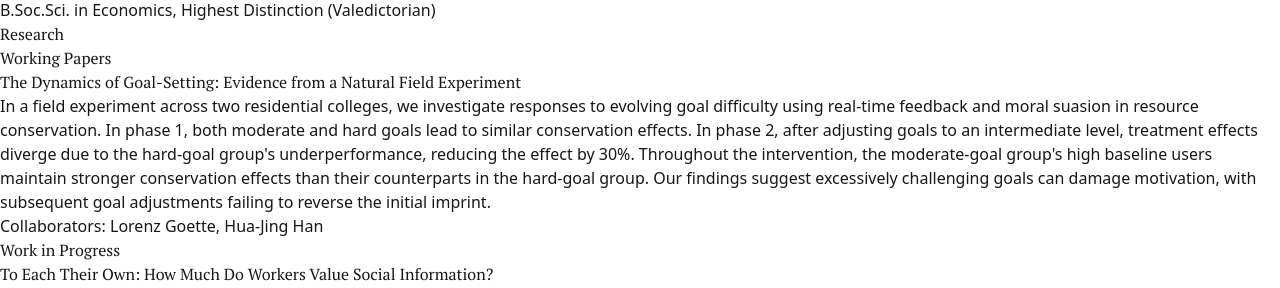
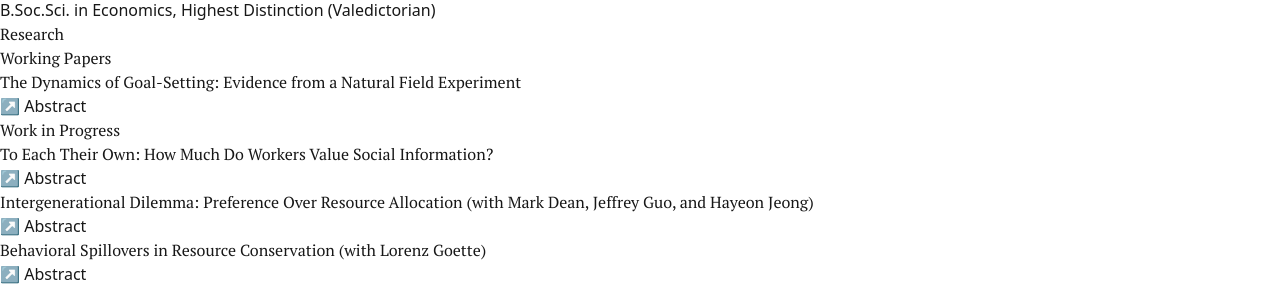
Before and after one commit to zhihao-lim/zhihao-lim.github.io, a Next.js app: page / in a window 1280 px wide. Shown: the part 290-578 px from the top of the page. Built offline with nearby package versions, Linux system fonts and the light colour scheme.

Commit message:
Add PDF button to Working Paper Entry

```diff
--- a/src/components/working-paper-entry.tsx
+++ b/src/components/working-paper-entry.tsx
@@ -1,44 +1,39 @@
-import React from "react";
+"use client";
+
 import { WorkingPaperItem } from "@/data/working-papers";
+import { useState } from "react";
 
-interface Props {
-  item: WorkingPaperItem;
-}
+export function WorkingPaperEntry({ item }: { item: WorkingPaperItem }) {
+  const [isExpanded, setIsExpanded] = useState(false);
 
-export const WorkingPaperEntry: React.FC<Props> = ({ item }) => {
   return (
-    <div className="space-y-2">
-      <h3 className="font-serif text-lg font-semibold text-zinc-900">
-        {item.title}
-      </h3>
-      <p className="text-zinc-700 text-sm">{item.description}</p>
-      {item.collaborators && (
-        <p className="text-xs text-zinc-500">
-          <span className="font-semibold">Collaborators:</span> {item.collaborators.join(", ")}
-        </p>
+    <div className="space-y-4">
+      <h3 className="text-base font-serif font-medium text-zinc-900">{item.title}</h3>
+
+      <div className="space-y-4">
+        {isExpanded && (
+          <p className="text-sm leading-relaxed text-zinc-700">{item.description}</p>
         )}
-      <div className="flex space-x-4 mt-2">
+
+        <div className="flex items-center gap-4">
+          <button
+            onClick={() => setIsExpanded(!isExpanded)}
+            className="text-sm text-zinc-600 hover:text-zinc-900 transition-colors"
+          >
+            {isExpanded ? "Show Less" : "↗ Abstract"}
+          </button>
           {item.paperUrl && (
             <a
               href={item.paperUrl}
-            className="text-blue-600 hover:underline text-xs"
+              className="text-sm text-blue-600 hover:underline"
               target="_blank"
               rel="noopener noreferrer"
             >
-            Paper
-          </a>
-        )}
-        {item.codeUrl && (
-          <a
-            href={item.codeUrl}
-            className="text-blue-600 hover:underline text-xs"
-            target="_blank"
-            rel="noopener noreferrer"
-          >
-            Code
+              PDF
             </a>
           )}
         </div>
       </div>
+    </div>
   );
-};
+}
```
Lines whose indentation alone changed are shown as unchanged.
